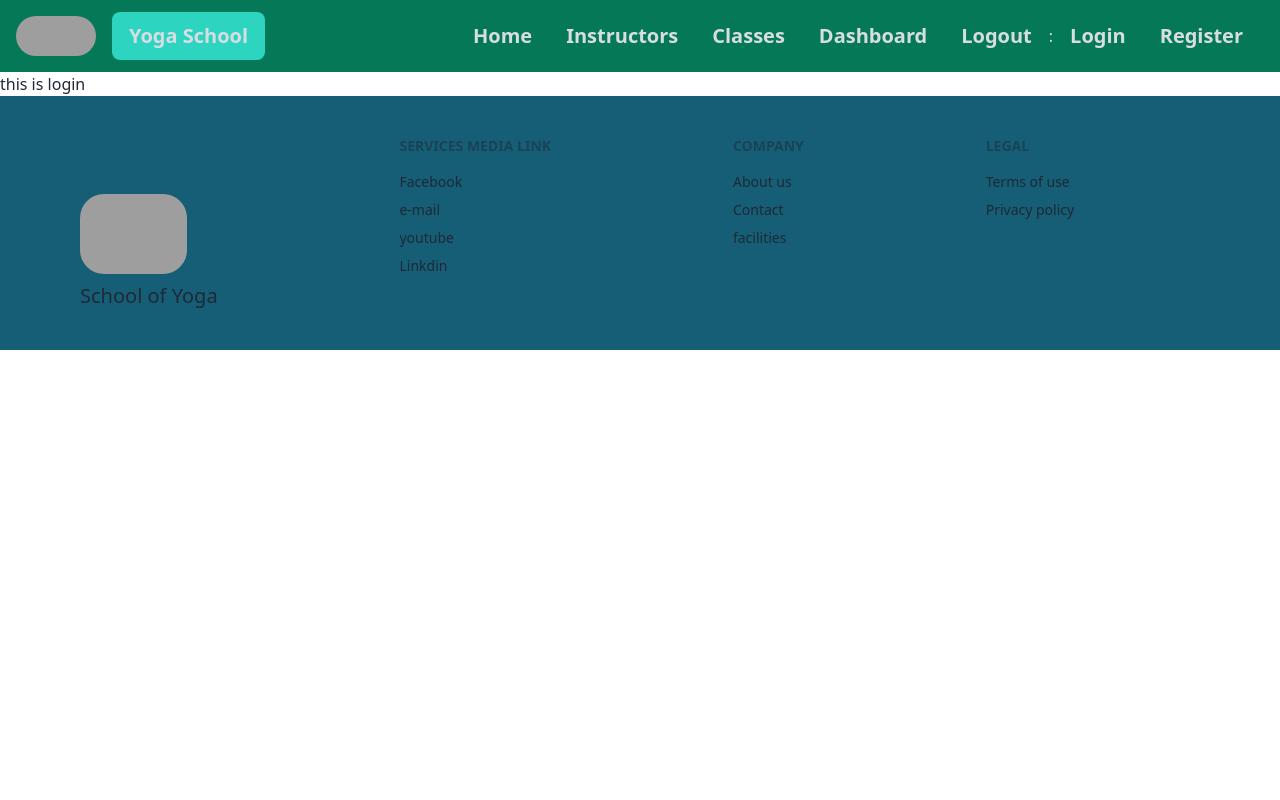
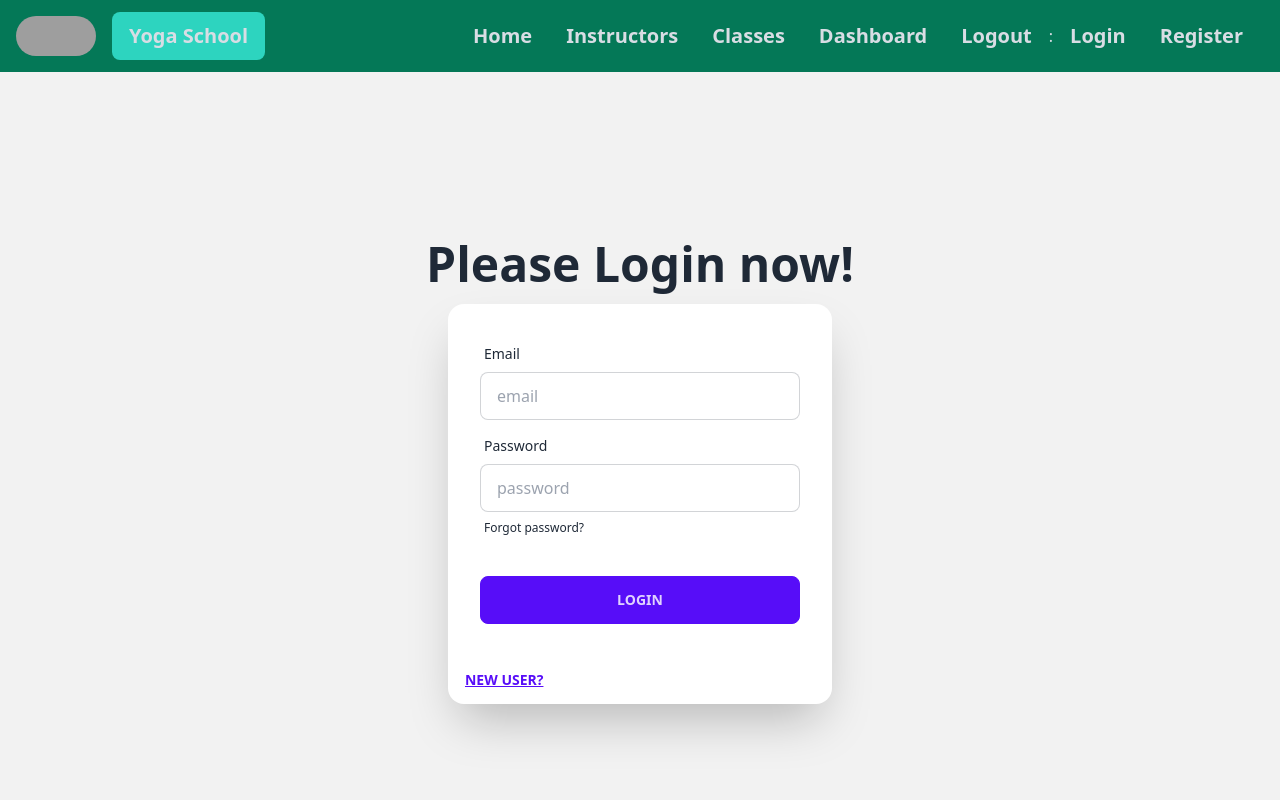
Before and after one commit to MAHBUBNISHAN/yoga-_school_website, a React (Vite) app: page /login in a window 1280 px wide. Shown: the top 800 px of the page. Built offline with nearby package versions, Linux system fonts and the light colour scheme; grey boxes are pictures that could not be loaded.

Commit message:
commit with login

```diff
--- a/src/Pages/Main/Login/Login.jsx
+++ b/src/Pages/Main/Login/Login.jsx
@@ -1,9 +1,42 @@
 import React from 'react';
+import { Link } from 'react-router-dom';
 
 const Login = () => {
     return (
         <div>
-            <h2> this is login </h2>
+            <div className="hero min-h-screen bg-base-200">
+    <div className="hero-content flex-col ">
+      <div className="text-center lg:text-left">
+        <h1 className="text-5xl font-bold">Please Login now!</h1>
+
+      </div>
+      <div className="card flex-shrink-0 w-full max-w-sm shadow-2xl bg-base-100">
+        <form  className="card-body">
+          <div className="form-control">
+            <label className="label">
+              <span className="label-text">Email</span>
+            </label>
+            <input type="email" name='email' placeholder="email" className="input input-bordered" required />
+          </div>
+          <div className="form-control">
+            <label className="label">
+              <span className="label-text">Password</span>
+            </label>
+            <input type="password" name='password' placeholder="password" className="input input-bordered" required />
+            <label className="label">
+              <a href="#" className="label-text-alt link link-hover">Forgot password?</a>
+            </label>
+          </div>
+          <div className="form-control mt-6">
+            <button className="btn btn-primary">Login</button>
+          </div>
+        </form>
+        <Link to="/register">
+          <button className="btn btn-active btn-link">New User?</button>
+        </Link>
+      </div>
+    </div>
+  </div>
         </div>
     );
 };
```
